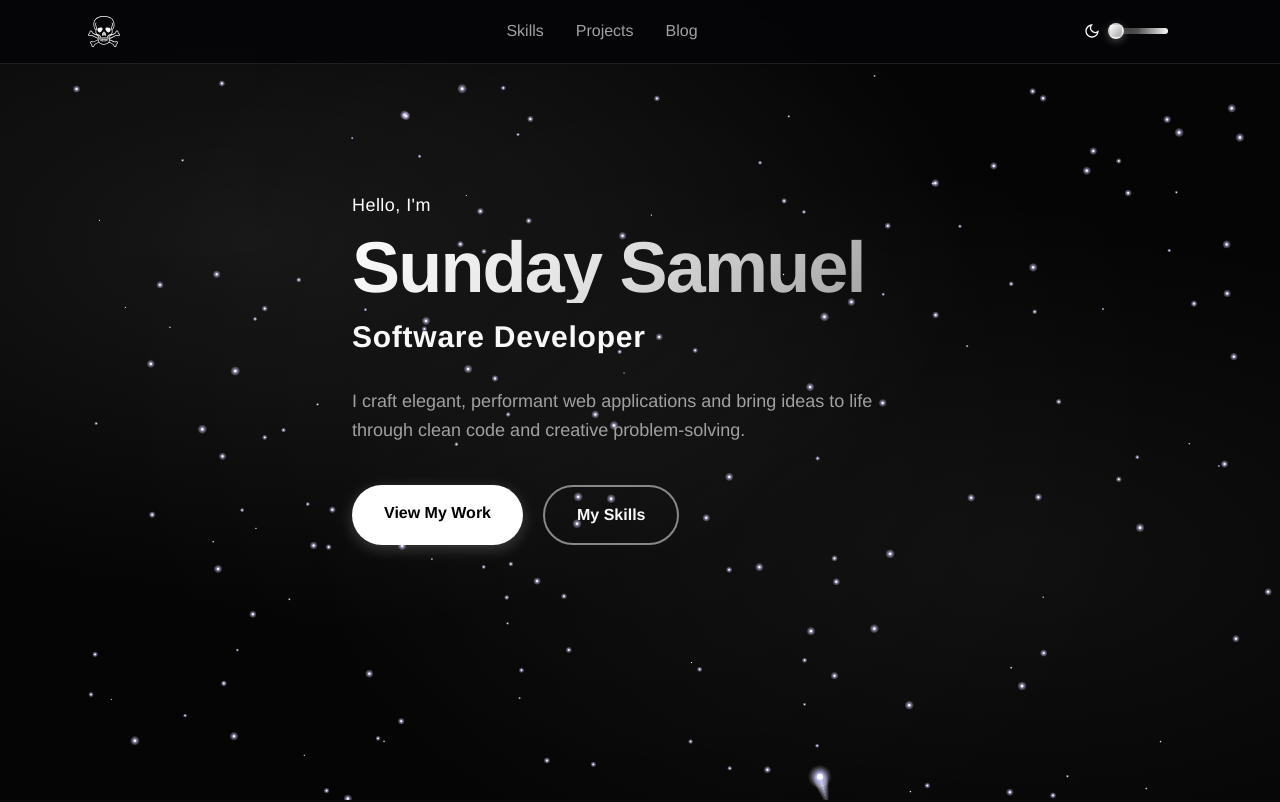
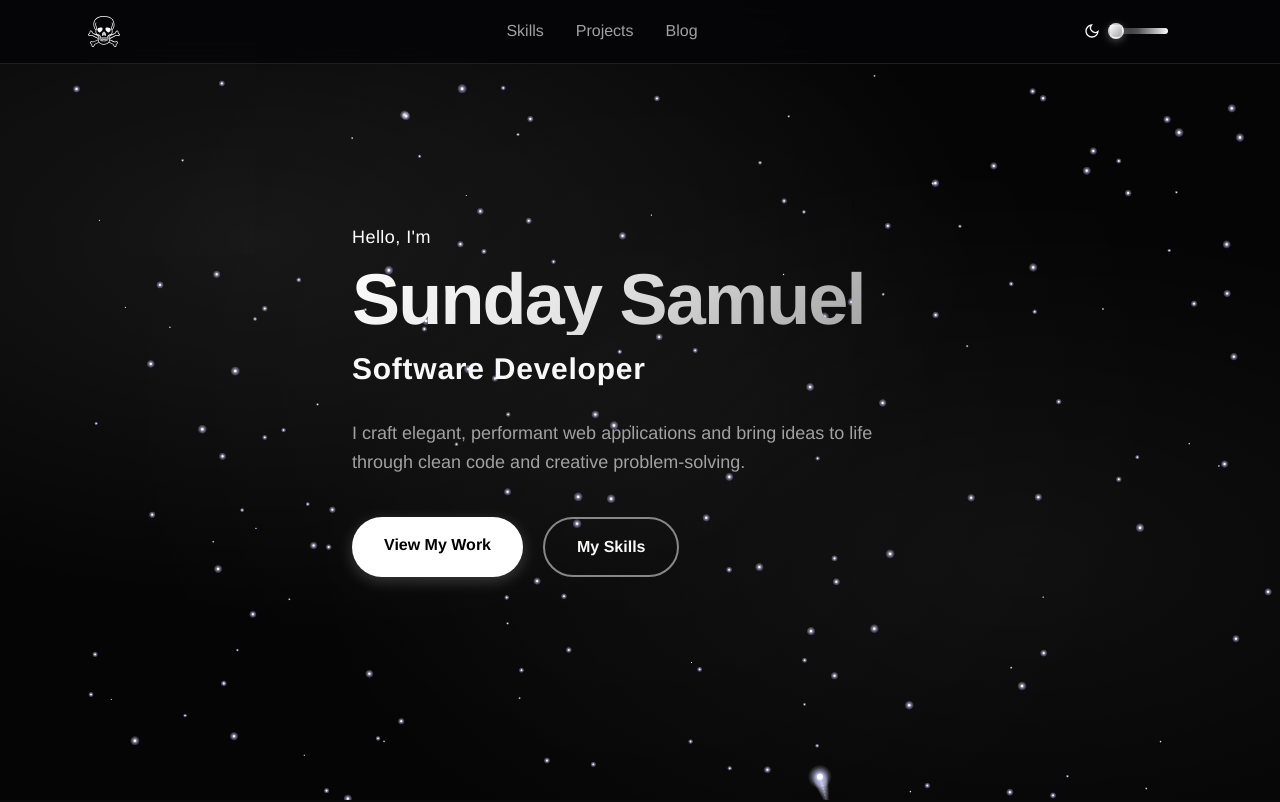
Before and after one commit to samuelsyntax/hotfolio, a Next.js app: page / in a window 1280 px wide. Shown: the top 802 px of the page. Built offline with nearby package versions, Linux system fonts and the light colour scheme.

Commit message:
Added padding

```diff
--- a/src/components/Hero.tsx
+++ b/src/components/Hero.tsx
@@ -29,7 +29,7 @@ export default function Hero() {
                     `
                 }} />
 
-            <div className="max-w-6xl mx-auto px-6 relative z-10">
+            <div className="max-w-6xl mx-auto px-6 pt-16 relative z-10">
                 <p className="reveal font-medium mb-3 text-lg tracking-wide" style={{ color: 'var(--accent)' }}>
                     Hello, I&apos;m
                 </p>
```
